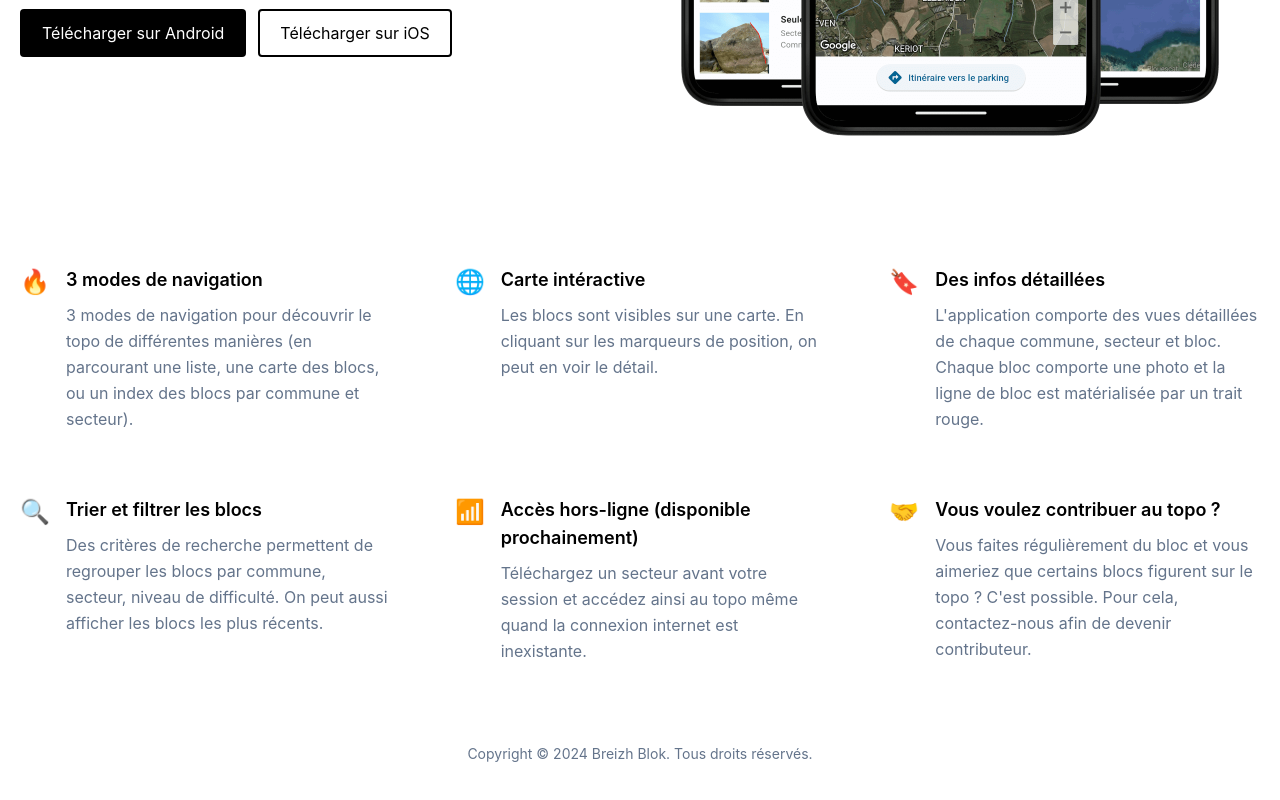
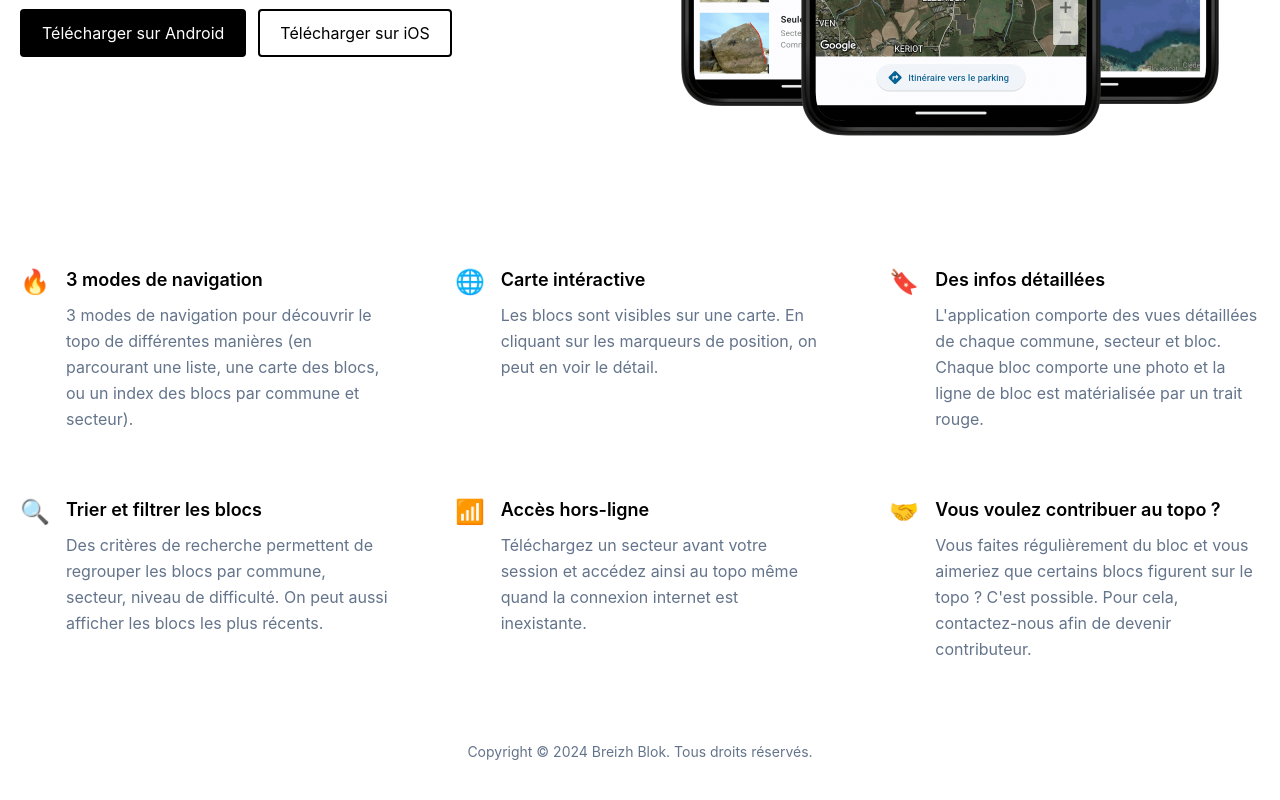
Before and after one commit to jeremyriverain/breizh-blok-landing-page, a Nuxt app: page / in a window 1280 px wide. Shown: the part 647-1447 px from the top of the page. Built offline with nearby package versions, Linux system fonts and the light colour scheme.

Commit message:
📝 update feature description

```diff
--- a/components/landing/Features.vue
+++ b/components/landing/Features.vue
@@ -25,7 +25,7 @@ const features = [
     icon: "🔍",
   },
   {
-    title: "Accès hors-ligne (disponible prochainement)",
+    title: "Accès hors-ligne",
     description:
       "Téléchargez un secteur avant votre session et accédez ainsi au topo même quand la connexion internet est inexistante.",
     icon: "📶",
```
